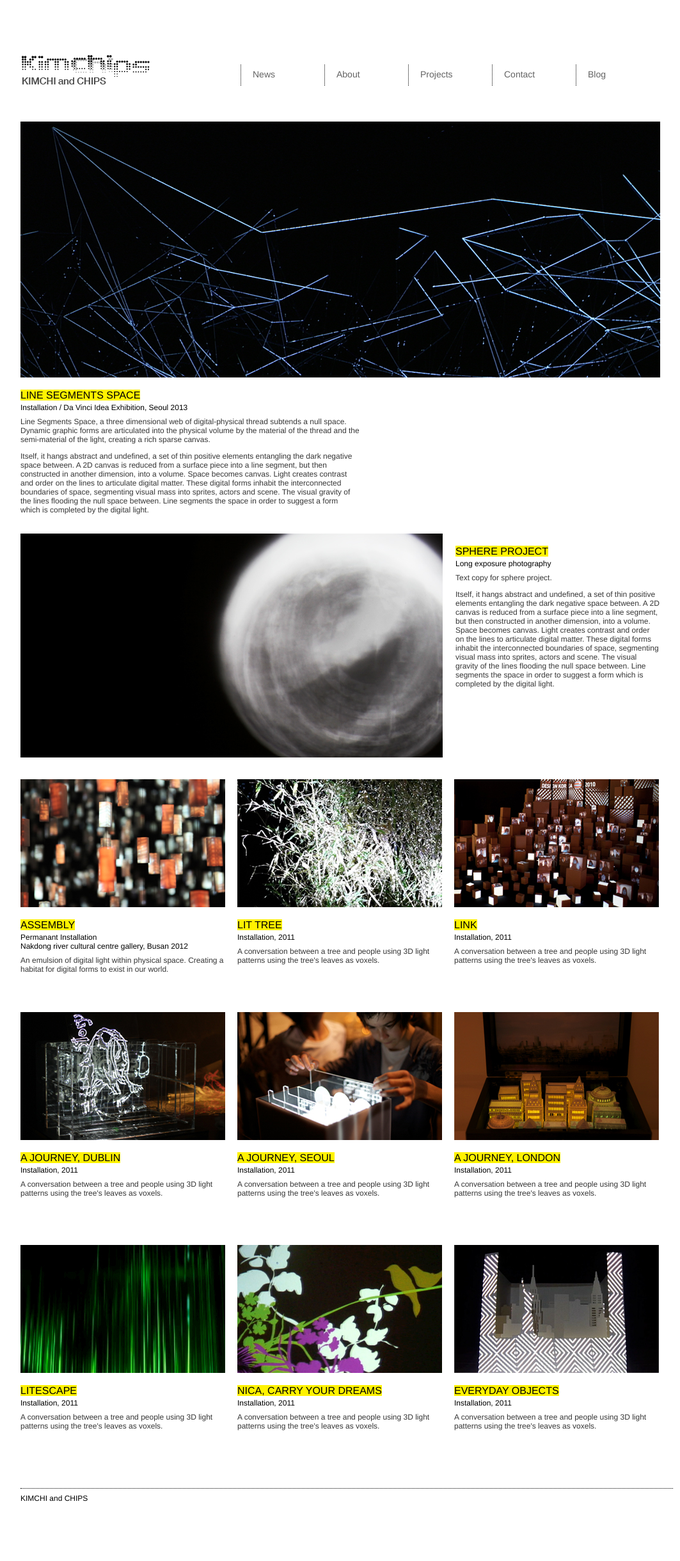
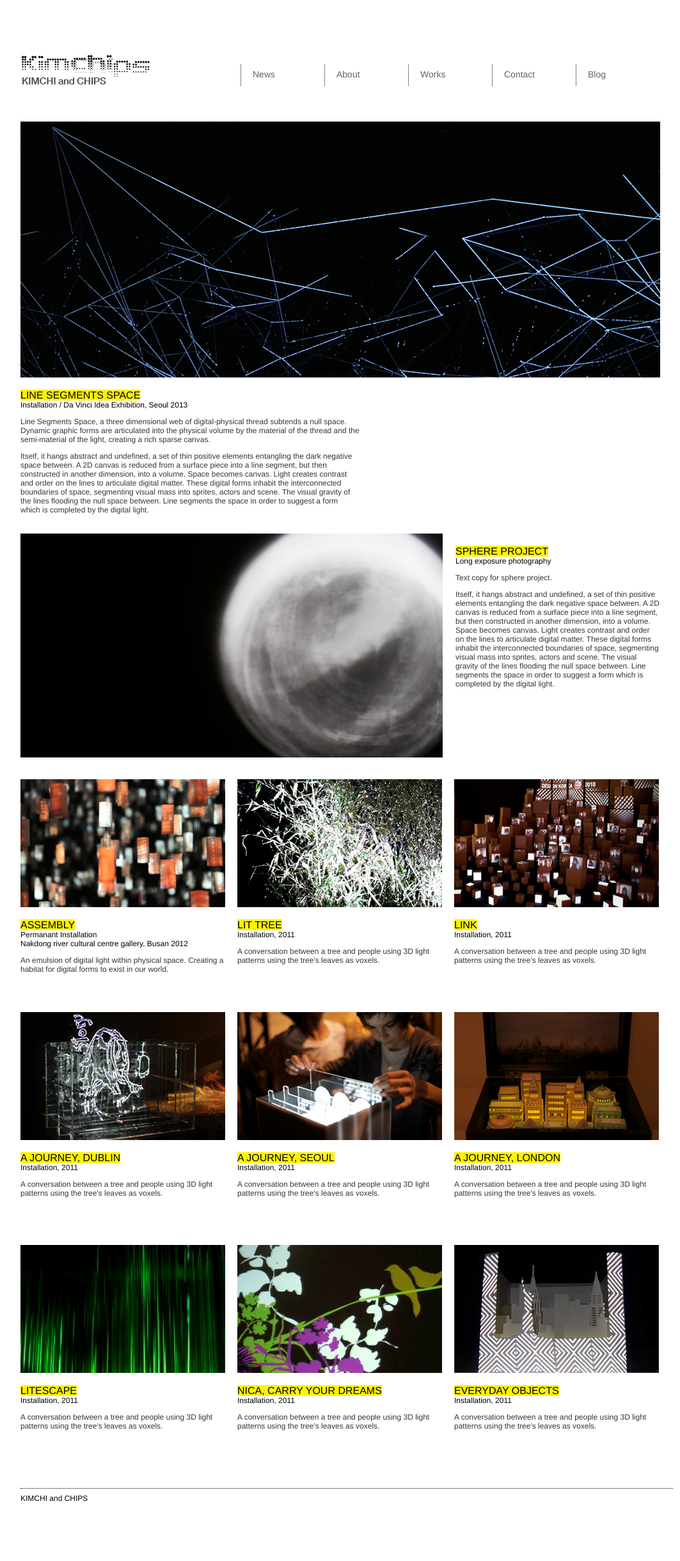
Before and after one commit to elliotwoods/Website.KimchiAndChips, a PHP site: page / in a window 1280 px wide. Shown: the top 2440 px of the page at 64% size, without its empty margins (98-1161 px from the left). Run offline with PHP 8.4, Linux system fonts and the light colour scheme.

Commit message:
happy moment

```diff
--- a/defaults.css
+++ b/defaults.css
@@ -1,6 +1,6 @@
 body {
 	padding: 0px;
-	margin-top: 86px;
+	margin-top: 190px;
 	margin-left:auto;
     margin-right:auto;
     width: 1020px;
@@ -22,12 +22,19 @@ img {
 	vertical-align: top;
 }
 
-.navigationBar {
+#navigationBar {
+	position: fixed;
+	top: 66px;
+
 	width: 1000px;
 	height: 48px;
 	margin: 0px;
 	padding: 0px;
-	margin-bottom: 56px;
+	padding-top: 20px;
+	padding-bottom: 20px;
+
+	background: white;
+	z-index: 1000;
 }
 
 .title {
@@ -133,8 +140,6 @@ img {
 }
 
 .projectNotes {
-	position: relative;
-	top: 4px;
 	font-family: Helvetica Neue, sans-serif;
 }
 
--- a/index.html
+++ b/index.html
@@ -4,9 +4,25 @@
         <meta charset="utf-8" />
         <title>Kimchi and Chips</title>
         <link rel="stylesheet" type="text/css" href="defaults.css">
+        <script type="text/javascript">
+        window.onscroll = function(args) {
+            var y = window.pageYOffset;
+            var navBar = document.getElementById("navigationBar");
+            var newY = 0;
+            if (y < 0) {
+                newY = 66;
+            } else if (y < 66) {
+                newY = 66 - y;
+            } else {
+                newY = 0;
+            }
+            newY += 'px'
+            navBar.style.top = newY;
+        }
+        </script>
     </head>
     <body>
-        <div class="navigationBar">
+        <div id="navigationBar">
         	<img class="title" src="images/common/logo.jpg" width="204" height="48"/>
     		<a href="news.html">
     			<div class="navigationItem">
@@ -19,9 +35,9 @@
     			</div>
             </a>
 
-            <a href="projects.html">
+            <a href="works.html">
     			<div class="navigationItem">
-    				Projects
+    				Works
     			</div>
             </a>
 
```
